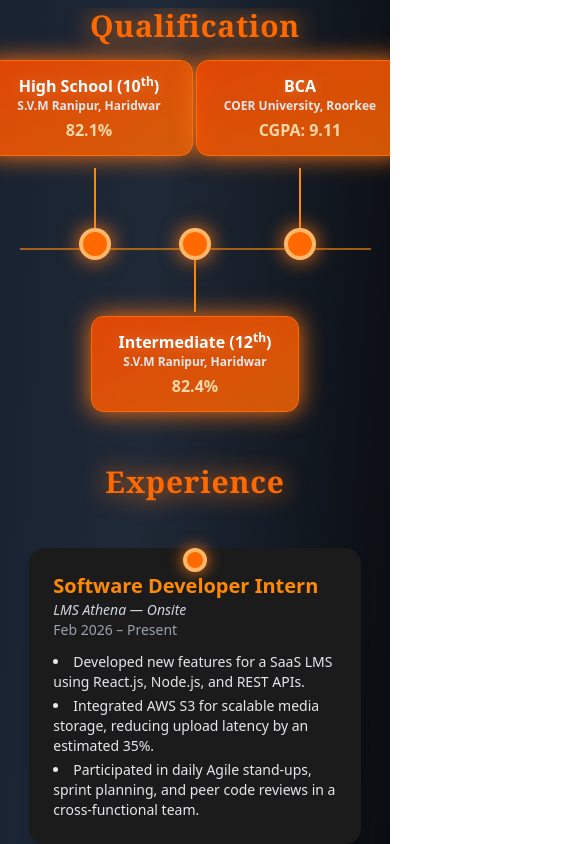
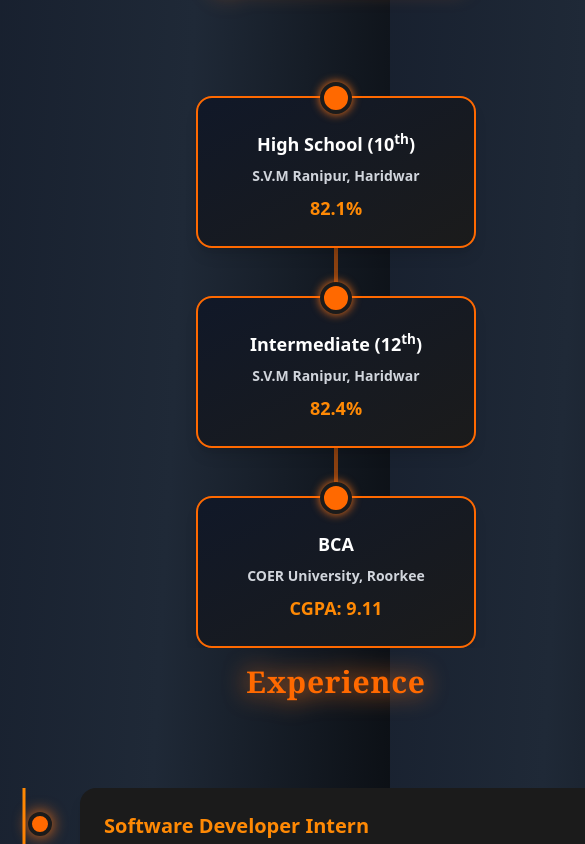
Before and after one commit to shivanshu-kashyap-09/portfoilo, a React (Vite) app: page / in a window 390 px wide. Shown: the part 3580-4424 px from the top of the page, 585 px wide, since content can reach past the window. Built offline with nearby package versions, Linux system fonts and the light colour scheme.

Commit message:
add project section

```diff
--- a/src/App.jsx
+++ b/src/App.jsx
@@ -35,9 +35,9 @@ function App() {
      <section id="github" className='hidden lg:block'>
       <Git />
     </section>
-     {/* <section id="projects">
+     <section id="projects">
       <Projects />
-    </section> */}
+    </section>
      <section id="achivements">
       <Achivements/>
     </section>
--- a/src/components/Achivements.jsx
+++ b/src/components/Achivements.jsx
@@ -44,7 +44,7 @@ const Achivements = () => {
         initial={{ opacity: 0, scale: 0.95 }}
         whileInView={{ opacity: 1, scale: 1 }}
         transition={{ duration: 0.8 }}
-        className="lg:w-full lg:max-w-6xl w-80 md:w-170"
+        className="w-full max-w-sm md:max-w-3xl lg:max-w-6xl"
       >
         <Swiper
           modules={[Autoplay, Pagination]}
--- a/src/components/Contact.jsx
+++ b/src/components/Contact.jsx
@@ -114,7 +114,7 @@ const Contact = () => {
             <img
               src="https://img.freepik.com/free-vector/flat-design-illustration-customer-support_23-2148887720.jpg"
               alt="Contact"
-              className="w-full h-97 object-cover rounded-t-2xl"
+              className="w-full h-96 object-cover rounded-t-2xl"
             />
           </div>
 
--- a/src/components/Education.jsx
+++ b/src/components/Education.jsx
@@ -1,5 +1,23 @@
 import React from "react";
 import { motion } from "framer-motion";
+
+const EducationCard = ({ title, school, score, delay }) => (
+  <motion.div
+    initial={{ opacity: 0, y: 40 }}
+    whileInView={{ opacity: 1, y: 0 }}
+    transition={{ delay, duration: 0.8 }}
+    viewport={{ once: true }}
+    whileHover={{ scale: 1.05 }}
+    className="relative border-2 border-orange-500 bg-gradient-to-br from-gray-900 to-[#1b1b1b] p-6 rounded-2xl flex flex-col justify-center items-center shadow-lg transition-all duration-300 hover:shadow-[0_0_25px_#f97316] w-full max-w-[280px] sm:max-w-[320px] z-10"
+  >
+    <div className="absolute -top-4 w-8 h-8 rounded-full bg-orange-500 border-4 border-[#1b1b1b] shadow-[0_0_10px_#f97316]"></div>
+    <span className="text-lg sm:text-xl font-bold text-white mt-2 text-center">
+      {title}
+    </span>
+    <h5 className="text-sm text-gray-300 mt-2 text-center">{school}</h5>
+    <h2 className="text-orange-400 text-lg sm:text-xl font-extrabold mt-2">{score}</h2>
+  </motion.div>
+);
 
 const Education = () => {
   return (
@@ -8,97 +26,58 @@ const Education = () => {
       whileInView={{ opacity: 1, y: 0 }}
       transition={{ duration: 0.8, ease: "easeOut" }}
       viewport={{ once: true }}
-      className="min-h-110 flex flex-col text-center items-center font-semibold text-white mt-6 relative overflow-hidden"
+      className="min-h-[80vh] flex flex-col text-center items-center justify-center font-semibold text-white mt-10 px-4 relative overflow-hidden"
     >
       <motion.h2
         initial={{ opacity: 0, scale: 0.8 }}
         whileInView={{ opacity: 1, scale: 1 }}
         transition={{ duration: 0.8 }}
         viewport={{ once: true }}
-        className="mb-12 font-bold text-orange-500 tracking-wide drop-shadow-[0_0_12px_#f97316] relative text-3xl sm:text-5xl md:text-4xl lg:text-5xl font-serif"
+        className="mb-20 font-bold text-orange-500 tracking-wide drop-shadow-[0_0_12px_#f97316] text-4xl sm:text-5xl font-serif"
       >
         Qualification
       </motion.h2>
 
+      <div className="relative w-full max-w-5xl flex flex-col md:flex-row justify-between items-center gap-12 md:gap-4 mt-6">
+
+        {/* Horizontal line for desktop / Vertical line for mobile */}
         <motion.div
-        initial={{ scaleX: 0 }}
-        whileInView={{ scaleX: 1 }}
+          initial={{ scale: 0 }}
+          whileInView={{ scale: 1 }}
           transition={{ duration: 1 }}
           viewport={{ once: true }}
-        className="absolute border-t-2 border-orange-400 w-[90%] sm:w-[700px] opacity-60 translate-y-60 origin-center"
+          className="absolute hidden md:block top-0 md:top-4 left-[10%] right-[10%] border-t-4 border-orange-500/50 z-0"
         ></motion.div>
 
         <motion.div
-        initial={{ opacity: 0, y: 40 }}
-        whileInView={{ opacity: 1, y: 0 }}
-        transition={{ delay: 0.2, duration: 0.8 }}
+          initial={{ scaleY: 0 }}
+          whileInView={{ scaleY: 1 }}
+          transition={{ duration: 1 }}
           viewport={{ once: true }}
-        className="absolute border-l-2 border-orange-400 h-16 sm:h-20 w-0 translate-y-60 translate-x-0 opacity-70"
+          className="absolute block md:hidden top-0 bottom-0 left-1/2 -translate-x-1/2 border-l-4 border-orange-500/50 z-0"
         ></motion.div>
 
-      <motion.div
-        whileHover={{ scale: 1.1 }}
-        className="absolute w-8 sm:w-10 h-8 sm:h-10 rounded-full bg-orange-500 border-4 border-orange-300 shadow-[0_0_20px_#f97316] translate-y-55"
-      ></motion.div>
+        <EducationCard
+          title={<span>High School (10<sup>th</sup>)</span>}
+          school="S.V.M Ranipur, Haridwar"
+          score="82.1%"
+          delay={0.2}
+        />
 
-      <motion.div
-        whileHover={{ scale: 1.08 }}
-        className="border border-orange-500 bg-gradient-to-br from-orange-600/90 to-orange-500/80 h-24 w-52 sm:w-60 rounded-xl flex flex-col justify-center items-center translate-y-56 shadow-[0_0_25px_#f97316] transition-all duration-300 hover:shadow-orange-400/50"
-      >
-        <span className="text-base sm:text-lg font-bold text-white drop-shadow-[0_0_6px_#fff3]">
-          Intermediate (12<sup>th</sup>)
-        </span>
-        <h5 className="text-xs sm:text-sm text-gray-200">S.V.M Ranipur, Haridwar</h5>
-        <h2 className="text-orange-200 text-base sm:text-lg font-extrabold mt-1">82.4%</h2>
-      </motion.div>
+        <EducationCard
+          title={<span>Intermediate (12<sup>th</sup>)</span>}
+          school="S.V.M Ranipur, Haridwar"
+          score="82.4%"
+          delay={0.4}
+        />
 
-      <motion.div
-        initial={{ opacity: 0, y: 40 }}
-        whileInView={{ opacity: 1, y: 0 }}
-        transition={{ delay: 0.3, duration: 0.8 }}
-        viewport={{ once: true }}
-        className="absolute border-l-2 -ml-20 border-orange-400 h-16 sm:h-20 w-0 translate-y-40 -translate-x-[60px] sm:-translate-x-84 opacity-70 md:ml-40 lg:ml-0"
-      ></motion.div>
-
-      <motion.div
-        whileHover={{ scale: 1.1 }}
-        className="absolute w-8 sm:w-10 h-8 -ml-20 sm:h-10 rounded-full bg-orange-500 border-4 border-orange-300 shadow-[0_0_20px_#f97316] translate-y-55 -translate-x-[60px] sm:-translate-x-84 md:ml-40 lg:ml-0"
-      ></motion.div>
-
-      <motion.div
-        whileHover={{ scale: 1.08 }}
-        className="border border-orange-500 bg-gradient-to-br from-orange-600/90 to-orange-500/80 h-24 w-52 sm:w-60 rounded-xl flex flex-col justify-center items-center -ml-23 -translate-y-32 -translate-x-[60px] sm:-translate-x-84 shadow-[0_0_25px_#f97316] transition-all duration-300 hover:shadow-orange-400/50 md:ml-50 lg:ml-0"
-      >
-        <span className="text-base sm:text-lg font-bold text-white drop-shadow-[0_0_6px_#fff3]">
-          High School (10<sup>th</sup>)
-        </span>
-        <h5 className="text-xs sm:text-sm text-gray-200">S.V.M Ranipur, Haridwar</h5>
-        <h2 className="text-orange-200 text-base sm:text-lg font-extrabold mt-1">82.1%</h2>
-      </motion.div>
-
-      <motion.div
-        initial={{ opacity: 0, y: 40 }}
-        whileInView={{ opacity: 1, y: 0 }}
-        transition={{ delay: 0.4, duration: 0.8 }}
-        viewport={{ once: true }}
-        className="absolute border-l-2 -mr-20 border-orange-400 h-16 sm:h-20 w-0 translate-y-40 translate-x-[65px] sm:translate-x-90 opacity-70 md:mr-50 lg:mr-0"
-      ></motion.div>
-
-      <motion.div
-        whileHover={{ scale: 1.1 }}
-        className="absolute w-8 sm:w-10 -mr-20 h-8 sm:h-10 rounded-full bg-orange-500 border-4 border-orange-300 shadow-[0_0_20px_#f97316] translate-y-55 translate-x-[65px] sm:translate-x-90 md:mr-50 lg:mr-0"
-      ></motion.div>
-
-      <motion.div
-        whileHover={{ scale: 1.08 }}
-        className="border border-orange-500 bg-gradient-to-br from-orange-600/90 to-orange-500/80 h-24 w-52 sm:w-60 rounded-xl flex flex-col justify-center items-center -translate-y-56 translate-x-[65px] sm:translate-x-90 shadow-[0_0_25px_#f97316] transition-all duration-300 hover:shadow-orange-400/50 md:mr-60 lg:mr-0 -mr-20"
-      >
-        <span className="text-base sm:text-lg font-bold text-white drop-shadow-[0_0_6px_#fff3]">
-          BCA
-        </span>
-        <h5 className="text-xs sm:text-sm text-gray-200">COER University, Roorkee</h5>
-        <h2 className="text-orange-200 text-base sm:text-lg font-extrabold mt-1">CGPA: 9.11</h2>
-      </motion.div>
+        <EducationCard
+          title="BCA"
+          school="COER University, Roorkee"
+          score="CGPA: 9.11"
+          delay={0.6}
+        />
+      </div>
     </motion.section>
   );
 };
--- a/src/components/Experience.jsx
+++ b/src/components/Experience.jsx
@@ -53,13 +53,13 @@ const Experience = () => {
         Experience
       </motion.h2>
 
-      <div className="relative w-full max-w-3xl">
+      <div className="relative w-full max-w-3xl px-4 md:px-0 mt-10">
         <motion.div
           initial={{ scaleY: 0 }}
           whileInView={{ scaleY: 1 }}
           transition={{ duration: 1 }}
           viewport={{ once: true }}
-          className="absolute left-1/2 transform -translate-x-1/2 md:h-full w-[3px] bg-gradient-to-b from-orange-400 to-orange-700 origin-top"
+          className="absolute left-6 md:left-1/2 transform -translate-x-1/2 h-full w-[3px] bg-gradient-to-b from-orange-400 to-orange-700 origin-top"
         ></motion.div>
 
         {experiences.map((exp, index) => (
@@ -70,20 +70,20 @@ const Experience = () => {
             transition={{ duration: 0.6, delay: index * 0.2 }}
             viewport={{ once: true }}
             whileHover={{ scale: 1.02 }}
-            className={`relative flex flex-col md:flex-row items-center mb-16 ${
+            className={`relative flex flex-col md:flex-row items-start md:items-center mb-16 ${
               index % 2 === 0 ? "md:justify-start" : "md:justify-end"
             }`}
           >
             <motion.div
               whileHover={{ scale: 1.2 }}
               transition={{ type: "spring", stiffness: 200 }}
-              className="absolute left-1/2 transform -translate-x-1/2 bg-orange-500 border-4 border-orange-300 w-6 h-6 rounded-full shadow-[0_0_15px_#f97316]"
+              className="absolute left-6 md:left-1/2 transform -translate-x-1/2 mt-6 md:mt-0 bg-orange-500 border-4 border-[#1b1b1b] w-6 h-6 rounded-full shadow-[0_0_15px_#f97316] z-10"
             ></motion.div>
 
             <motion.div
               whileHover={{ scale: 1.05, boxShadow: "0 0 25px #f97316" }}
               transition={{ duration: 0.3 }}
-              className={`bg-[#1b1b1b] text-white p-6 rounded-2xl shadow-lg w-[85%] md:w-[45%] transition-transform ${
+              className={`bg-[#1b1b1b] text-white p-6 rounded-2xl shadow-lg w-full md:w-[45%] transition-transform ml-16 md:ml-0 ${
                 index % 2 === 0
                   ? "md:ml-[52%] lg:ml-[55%] text-left"
                   : "md:mr-[52%] lg:mr-[55%] text-left"
--- a/src/components/Hero.jsx
+++ b/src/components/Hero.jsx
@@ -13,7 +13,7 @@ const Hero = () => {
         initial={{ opacity: 0, y: -40 }}
         animate={{ opacity: 1, y: 0 }}
         transition={{ duration: 0.7, ease: 'easeOut' }}
-        className="font-bold mt-4 md:mx-30"
+        className="font-bold mt-4 md:mx-32"
       >
         <p className="text-3xl sm:text-4xl lg:text-5xl font-extrabold tracking-wide">
           Hi, I'm <span className="text-orange-500 drop-shadow-lg">Shivanshu Kashyap</span>
```
Lines whose indentation alone changed are shown as unchanged.
